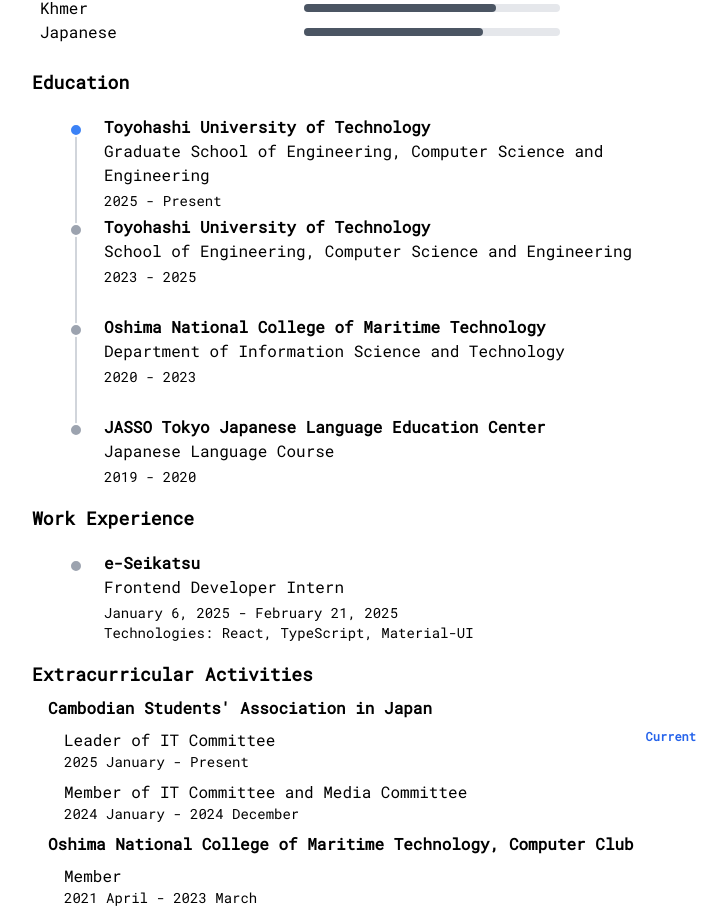
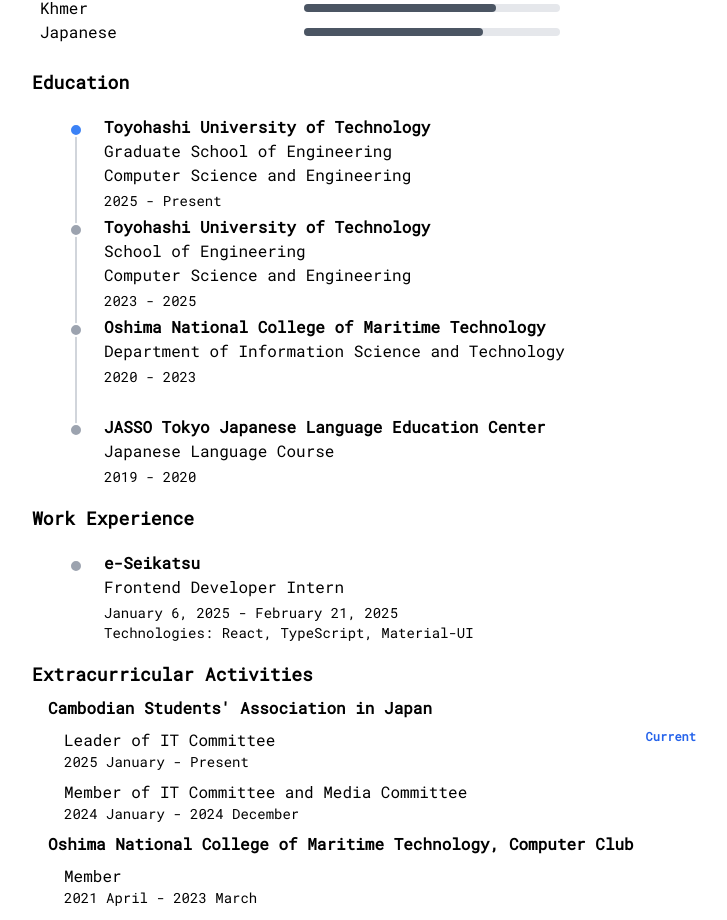
Before and after one commit to oukoutdam/personal-homepage, a Next.js app: page /resume in a window 1280 px wide. Shown: the part 1136-2056 px from the top of the page, without its empty margins (216-943 px from the left). Built offline with nearby package versions, Linux system fonts and the light colour scheme.

Commit message:
Update EducationTimeline

```diff
--- a/src/app/resume/sections/EducationTimeline.tsx
+++ b/src/app/resume/sections/EducationTimeline.tsx
@@ -2,24 +2,25 @@
   const educationData = [
     {
       institution: 'Toyohashi University of Technology',
-      program:
-        'Graduate School of Engineering, Computer Science and Engineering',
+      faculty: 'Graduate School of Engineering',
+      course: 'Computer Science and Engineering',
       period: '2025 - Present',
       current: true,
     },
     {
       institution: 'Toyohashi University of Technology',
-      program: 'School of Engineering, Computer Science and Engineering',
+      faculty: 'School of Engineering',
+      course: 'Computer Science and Engineering',
       period: '2023 - 2025',
     },
     {
       institution: 'Oshima National College of Maritime Technology',
-      program: 'Department of Information Science and Technology',
+      course: 'Department of Information Science and Technology',
       period: '2020 - 2023',
     },
     {
       institution: 'JASSO Tokyo Japanese Language Education Center',
-      program: 'Japanese Language Course',
+      course: 'Japanese Language Course',
       period: '2019 - 2020',
     },
   ];
@@ -71,7 +72,8 @@
               style={{ top: `${index * itemHeight - 5}px` }}
             >
               <h3 className='text-base font-semibold'>{edu.institution}</h3>
-              <p className='mb-1'>{edu.program}</p>
+              {edu.faculty && <p>{edu.faculty}</p>}
+              <p className='mb-1'>{edu.course}</p>
               <p className='text-sm'>{edu.period}</p>
             </div>
           ))}
```
